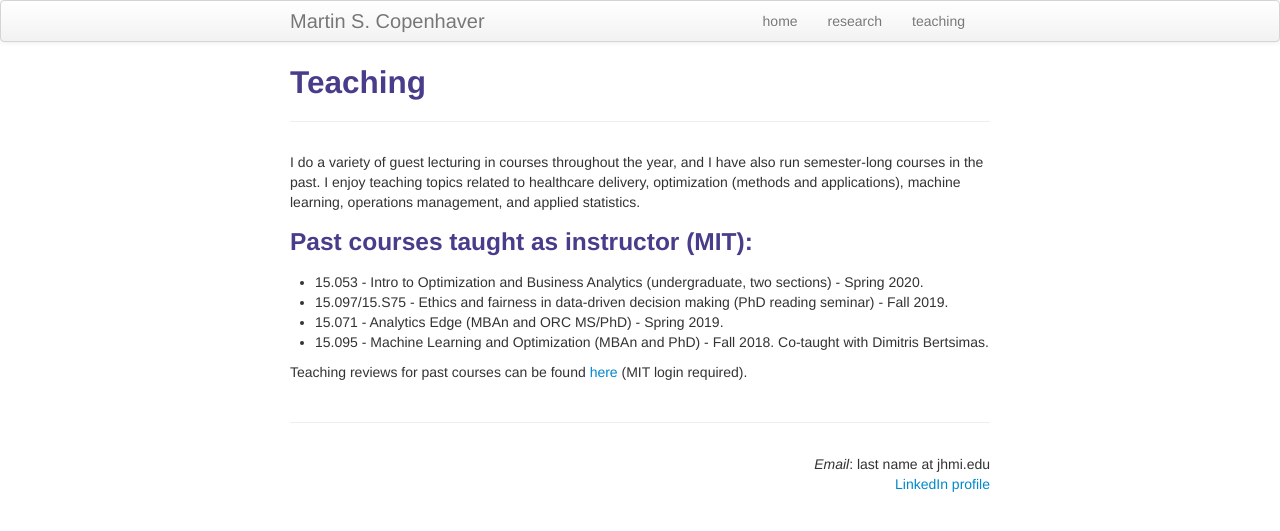
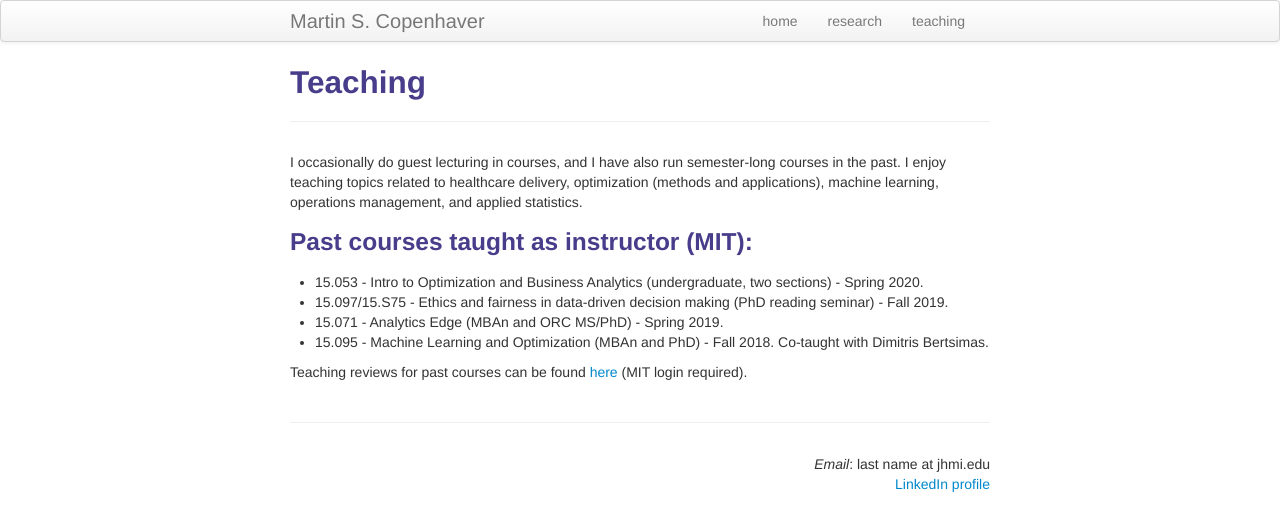
Before and after one commit to martincopenhaver/martincopenhaver.github.io, a Jekyll site: the page built from teaching.md, in a window 1280 px wide. Shown: the top 531 px of the page. Built offline with Jekyll 4.4.1, drawn with Linux system fonts in a browser that asks for light colours.

Commit message:
Update teaching.md

```diff
--- a/teaching.md
+++ b/teaching.md
@@ -3,7 +3,7 @@ layout: page
 title: Teaching
 description: Martin S. Copenhaver's teaching
 ---
-I do a variety of guest lecturing in courses throughout the year, and I have also run semester-long courses in the past. I enjoy teaching topics related to healthcare delivery, optimization (methods and applications), machine learning, operations management, and applied statistics.
+I occasionally do guest lecturing in courses, and I have also run semester-long courses in the past. I enjoy teaching topics related to healthcare delivery, optimization (methods and applications), machine learning, operations management, and applied statistics.
 
 ### Past courses taught as instructor (MIT):
 
```
